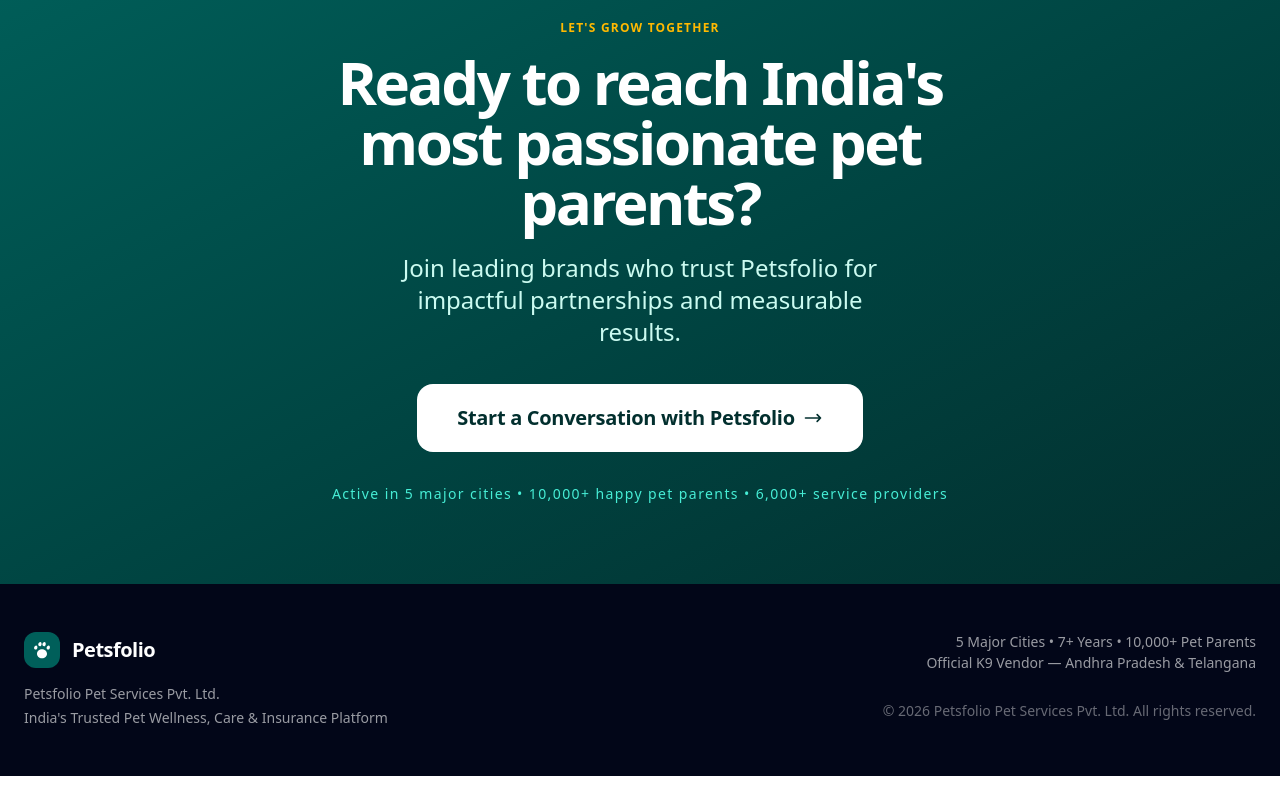
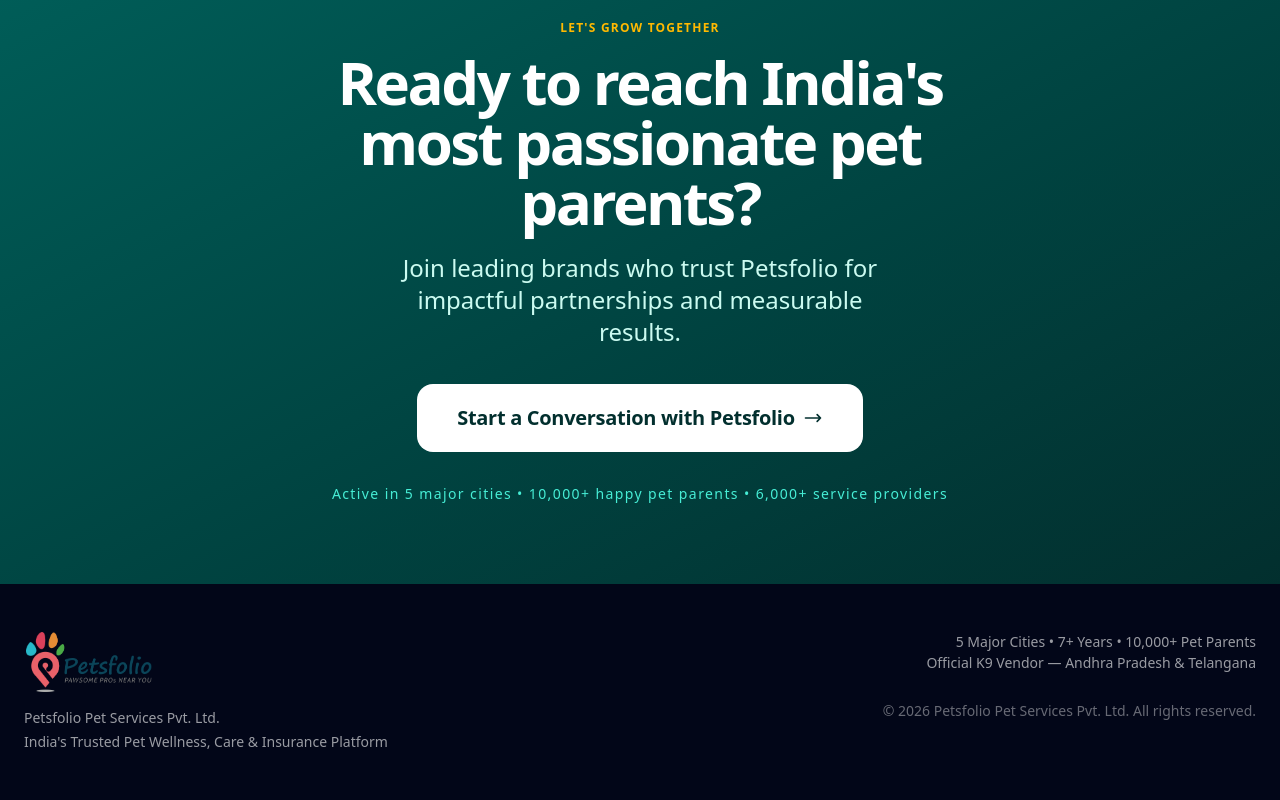
Before and after one commit to prahaladinfasta-prog/arena-website, a React (Vite) app: page / in a window 1280 px wide. Shown: the part 5624-6424 px from the top of the page. Before the commit the page ends 6400 px from the top, so only its background shows below. Built offline with nearby package versions, Linux system fonts and the light colour scheme.

Commit message:
Update App.tsx

```diff
--- a/src/App.tsx
+++ b/src/App.tsx
@@ -324,21 +324,24 @@
      <footer className="bg-slate-950 text-white/60 text-sm py-12">
   <div className="max-w-7xl mx-auto px-6 grid md:grid-cols-2 gap-y-8">
     <div>
-            <div className="flex items-center gap-3 mb-4">
-              <div className="w-9 h-9 rounded-xl bg-teal-800 flex items-center justify-center">
-                <svg className="w-5 h-5 text-white" viewBox="0 0 24 24" fill="currentColor">
-                  <path d="M4.5 11.5c-1 0-2-.5-2-2s1.5-3 2.5-3 1.5 1 1.5 2.5-1 2.5-2 2.5zm5-4c-1 0-2-.5-2-2s1.5-3 2.5-3 1.5 1 1.5 2.5-1 2.5-2 2.5zm5 0c-1 0-2-.5-2-2s1.5-3 2.5-3 1.5 1 1.5 2.5-1 2.5-2 2.5zm5 4c-1 0-2-.5-2-2s1.5-3 2.5-3 1.5 1 1.5 2.5-1 2.5-2 2.5zM12 22c-3.5 0-6-2.5-6-5.5C6 13 9 11 12 11s6 2 6 5.5c0 3-2.5 5.5-6 5.5z"/>
-                </svg>
-              </div>
-              <div className="font-semibold text-white text-xl tracking-tight">Petsfolio</div>
+      {/* Updated Logo Section */}
+      <div className="flex items-center gap-3 mb-4 w-[130px] h-[60px]">
+        <img
+          src="/images/pf logo.png"
+          alt="Petsfolio Logo"
+          className="w-full h-full object-contain"
+        />
       </div>
       <div>Petsfolio Pet Services Pvt. Ltd.</div>
       <div className="mt-1">India's Trusted Pet Wellness, Care &amp; Insurance Platform</div>
     </div>
+
     <div className="md:text-right text-sm">
       <div>5 Major Cities • 7+ Years • 10,000+ Pet Parents</div>
       <div className="mt-px">Official K9 Vendor — Andhra Pradesh &amp; Telangana</div>
-            <div className="mt-7 text-white/40">© {new Date().getFullYear()} Petsfolio Pet Services Pvt. Ltd. All rights reserved.</div>
+      <div className="mt-7 text-white/40">
+        © {new Date().getFullYear()} Petsfolio Pet Services Pvt. Ltd. All rights reserved.
+      </div>
     </div>
   </div>
 </footer>
```
Lines whose indentation alone changed are shown as unchanged.
